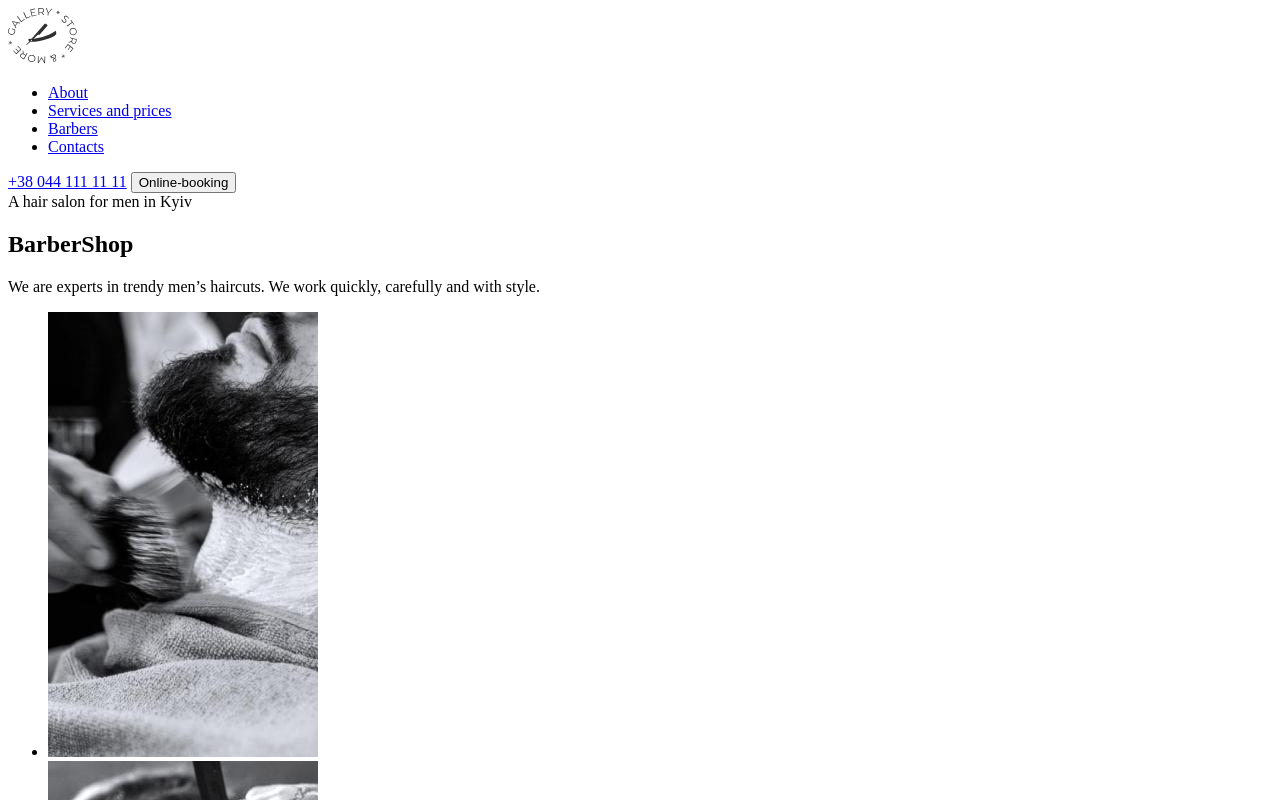
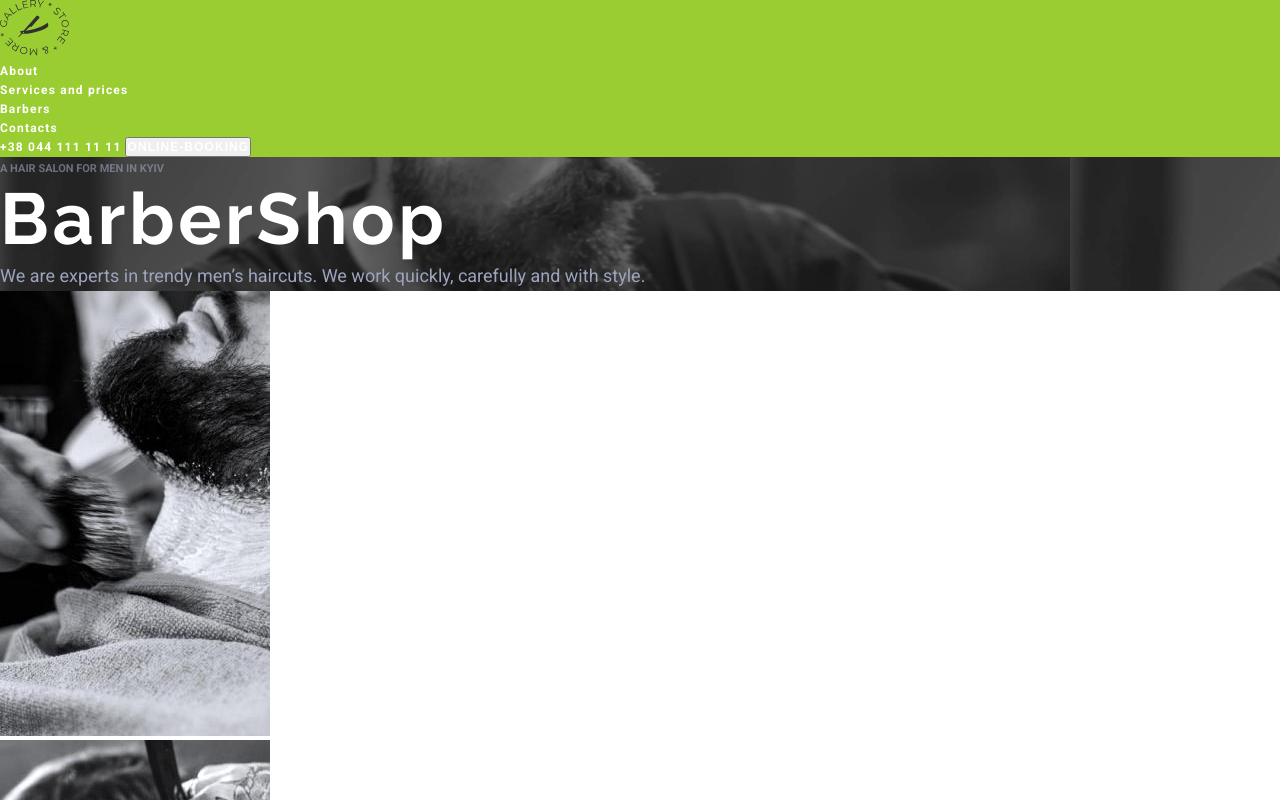
Before and after one commit to Ernest-Kurish/online_lesson_1, a plain HTML site: page index.html in a window 1280 px wide. Shown: the top 800 px of the page. Drawn offline with Linux system fonts and the light colour scheme.

Commit message:
New lesson

```diff
--- /dev/null
+++ b/css/styles.css
@@ -0,0 +1,115 @@
+* {
+    margin: 0;
+    padding:0;
+}
+
+:root {
+    --color-gray:#303030;
+    --font-raleway: 'Raleway', sans-serif;
+    --font-roboto: 'Roboto', sans-serif;
+
+}
+
+body {
+    font-family: var(--font-roboto);
+    font-style: normal;
+}
+
+.header {
+background-color: yellowgreen;
+}
+
+.header a {
+
+font-weight: 600;
+font-size: 12px;
+line-height: 1.3333px;
+letter-spacing: 0.1em;
+text-decoration: none;
+color: #FFFFFF;
+}
+
+.logo {
+
+}
+.header-nav {
+list-style: none;
+}
+
+.header-contact {
+    /*
+font-weight: 600;
+font-size: 12px;
+line-height: 1.3333px;
+letter-spacing: 0.1em;
+color: #FFFFFF; */
+
+text-transform: uppercase;
+}
+
+.header-btn {
+font-weight: 600;
+font-size: 12px;
+line-height: 16px;
+letter-spacing: 0.09em;
+text-transform: uppercase;
+
+color: #FFFFFF;
+}
+
+
+.header-nav-link {
+ /*
+font-weight: 600;
+font-size: 12px;
+line-height: 1.3333px;
+letter-spacing: 0.1em;
+color: #FFFFFF; */
+
+
+
+}
+
+.header-nav-link:hover,
+.header-nav-link:focus {
+    color: #FF6C00;
+}
+
+ul {
+    list-style: none;
+
+}
+
+.uptitle {
+
+font-weight: 600;
+font-size: 11px;
+line-height: 15px;
+text-transform: uppercase;
+color: var(--color-gray);
+
+}
+
+.hero {
+background-image: url(../images/Slider\ img\ 3.jpg);
+}
+
+.hero-uptitle {
+    color: rgba(157, 164, 189, 0.6);
+}
+
+
+.hero-title {
+
+font-family: var(--font-raleway);
+font-size:72px;
+line-height: 1.1805;
+letter-spacing: 0.05em;
+color: #FFFFFF;
+}
+
+.hero-subtitle {
+font-size: 18px;
+line-height: 1.6666;
+color: #9DA4BD;
+}
--- a/index.html
+++ b/index.html
@@ -4,34 +4,38 @@
     <meta charset="UTF-8">
     <meta http-equiv="X-UA-Compatible" content="IE=edge">
     <meta name="viewport" content="width=device-width, initial-scale=1.0">
+    <link href="https://fonts.googleapis.com/css2?family=Raleway:wght@700&family=Roboto:wght@400;500;700;900&display=swap" rel="stylesheet">
+    <link rel="stylesheet" href="./css/styles.css">
     <title>BarberShop</title>
+
+
   </head>
   <body>
     <!--Header-->
-    <header>
+    <header class="header">
       <a href="./index.html" class="logo">
         <img src="./images/Logo.svg" alt="logo of the barber BarberShop">
       </a>
 
       <nav>
-        <ul>
-          <li><a href="#">About</a></li>
-          <li><a href="#">Services and prices</a></li>
-          <li><a href="#">Barbers</a></li>
-          <li><a href="./contacts.html">Contacts</a></li>
+        <ul class="header-nav">
+          <li><a class="header-nav-link" href="#">About</a></li>
+          <li><a class="header-nav-link" href="#">Services and prices</a></li>
+          <li><a class="header-nav-link" href="#">Barbers</a></li>
+          <li><a class="header-nav-link" href="./contacts.html">Contacts</a></li>
         </ul>
       </nav>
-      <a href="tel:+380441111111">+38 044 111 11 11</a>
-      <button type="button">Online-booking</button>
+      <a class="header-contact" href="tel:+380441111111">+38 044 111 11 11</a>
+      <button class="header-btn" type="button">Online-booking</button>
     </header>
 
     <!--Main Section-->
     <main>
       <!--Section 1-->
-      <section>
-        <span>A hair salon for men in Kyiv</span>
-        <h1>BarberShop</h1>
-        <p>
+      <section class="hero">
+        <span class="uptitle hero-uptitle">A hair salon for men in Kyiv</span>
+        <h1 class="hero-title">BarberShop</h1>
+        <p class="hero-subtitle">
           We are experts in trendy men’s haircuts. We work quickly, carefully
           and with style.
         </p>
@@ -43,7 +47,7 @@
           <li><img src="./images/Img_8.jpg" alt="8" width="270" height="445"></li>
           <li><img src="./images/Img_9.jpg" alt="8" width="270" height="445"></li>
         </ul>
-        <span>About</span>
+        <span class="uptitle hero-uptitle">About</span>
         <h2>Best Barbershop in your city</h2>
         <p>If you want to add more confidence to your image, you should definitely visit us.</p>
         <p>We are a team that never stops at what has been achieved and are thirsty for changes.
@@ -55,7 +59,7 @@
 
       <!--Section 3-->
       <section>
-        <span>Spend your time with the best masters</span>
+        <span class="uptitle hero-uptitle">Spend your time with the best masters</span>
         <h2>Services and prices</h2>
         <ul>
           <li><p>Men’s haircut <span>from 300 uah.</span></p></li>
@@ -109,7 +113,7 @@
 
           <!--Section 5-->
             <section>
-              <span>For true enjoyers of the atmosphere</span>
+              <span class="uptitle hero-uptitle">For true enjoyers of the atmosphere</span>
               <h2>Our barbers</h2>
               <ul>
                   <li>
@@ -136,7 +140,7 @@
 
             <!--Section 6-->
             <section>
-            <span>In Latin, "barba" means "beard"</span>
+            <span class="uptitle hero-uptitle">In Latin, "barba" means "beard"</span>
             <h2>Portfolio</h2>
             <ul>
               <li><img src="./images/img_1.jpg" alt="1" width="270" height="360"></li>
```
Also changed, not shown: images/Slider Overlay.jpg (added), images/Slider img 3.jpg (added).
